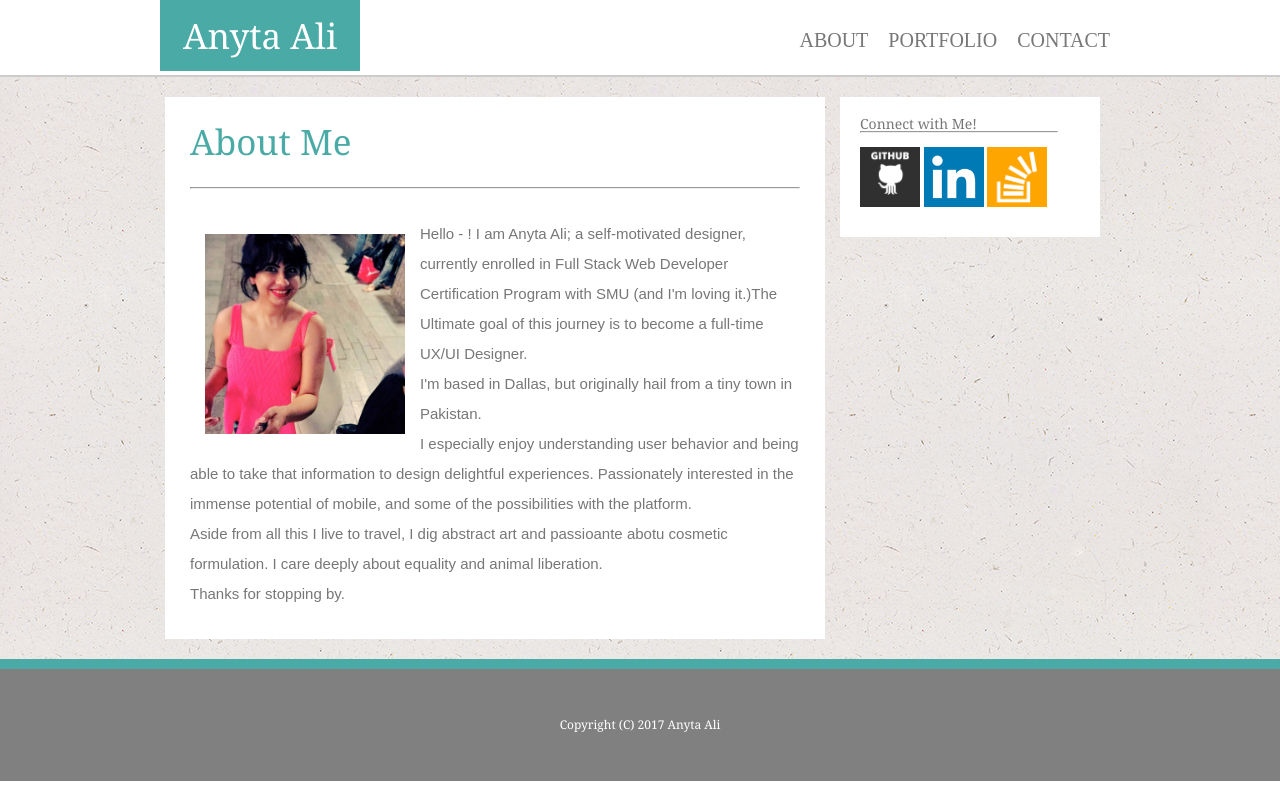
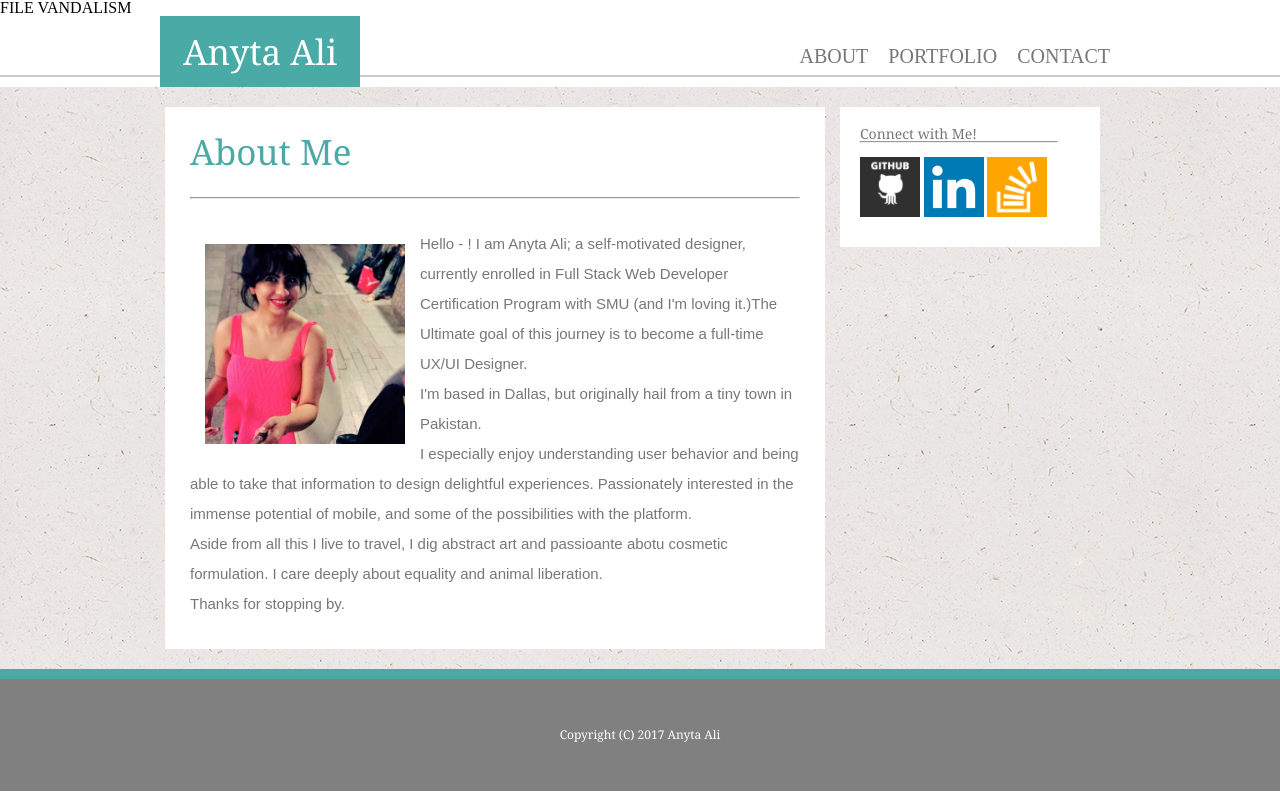
Before and after one commit to GreenCoat/mainBranch, a plain HTML site: page index.html in a window 1280 px wide. Drawn offline with Linux system fonts and the light colour scheme.

Commit message:
Minor vandalism

```diff
--- a/index.html
+++ b/index.html
@@ -9,6 +9,7 @@
 <body>
 
 	<header class="box">
+		<div>FILE VANDALISM</div>
 
 		<div class="top-header">
 			<h1 class="box1"> Anyta Ali </h1>
```
